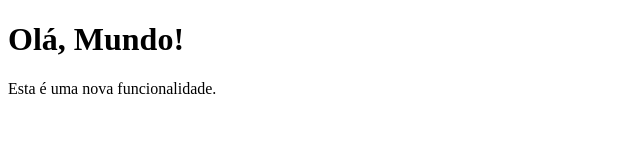
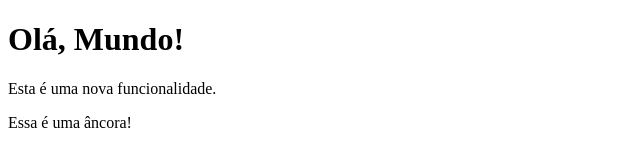
Before and after one commit to vanessaborges2/PaginaHtml, a plain HTML site: page index.html in a window 1280 px wide. Shown: the whole page, without its empty margins (0-640 px from the left). Drawn offline with Linux system fonts and the light colour scheme.

Commit message:
Alteração do arquivo index.html

```diff
--- a/index.html
+++ b/index.html
@@ -8,5 +8,6 @@
 <body>
     <h1>Olá, Mundo!</h1>
     <p>Esta é uma nova funcionalidade.</p>
+    <a>Essa é uma âncora!</a>
 </body>
 </html>
```
